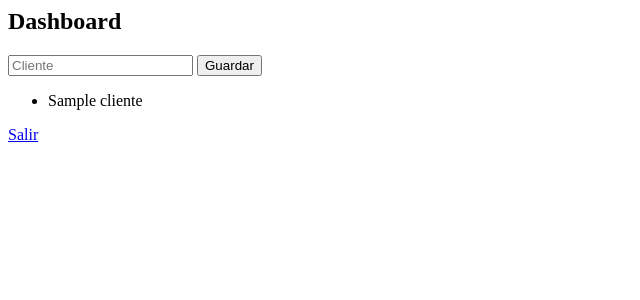
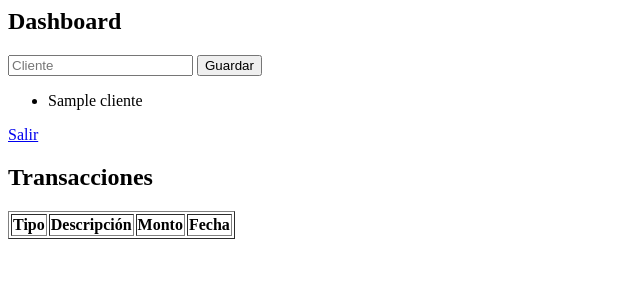
Before and after one commit to dannylix64-ops/sistema-contable, a Flask app: page /dashboard in a window 1280 px wide. Shown: the top 300 px of the page, without its empty margins (0-640 px from the left). Run offline with Flask 3, Linux system fonts and the light colour scheme; tables that the repository leaves empty hold one stand-in row (values such as "Sample post"); data that the repository does not hold is empty.

Commit message:
Update dashboard.html

```diff
--- a/templates/dashboard.html
+++ b/templates/dashboard.html
@@ -12,3 +12,22 @@
 </ul>
 
 <a href="/logout">Salir</a>
+<h2>Transacciones</h2>
+
+<table border="1">
+    <tr>
+        <th>Tipo</th>
+        <th>Descripción</th>
+        <th>Monto</th>
+        <th>Fecha</th>
+    </tr>
+
+    {% for t in transacciones %}
+    <tr>
+        <td>{{ t[1] }}</td>
+        <td>{{ t[2] }}</td>
+        <td>{{ t[3] }}</td>
+        <td>{{ t[4] }}</td>
+    </tr>
+    {% endfor %}
+</table>
```
